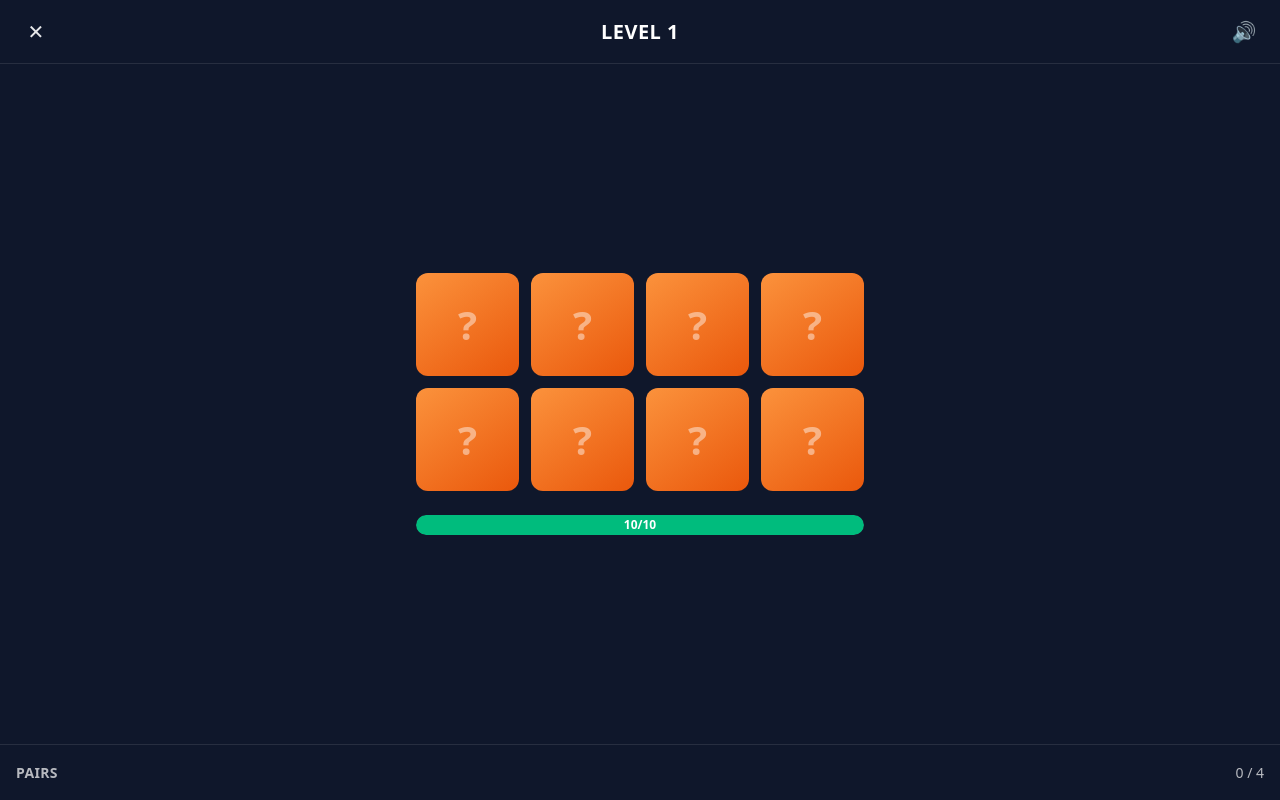
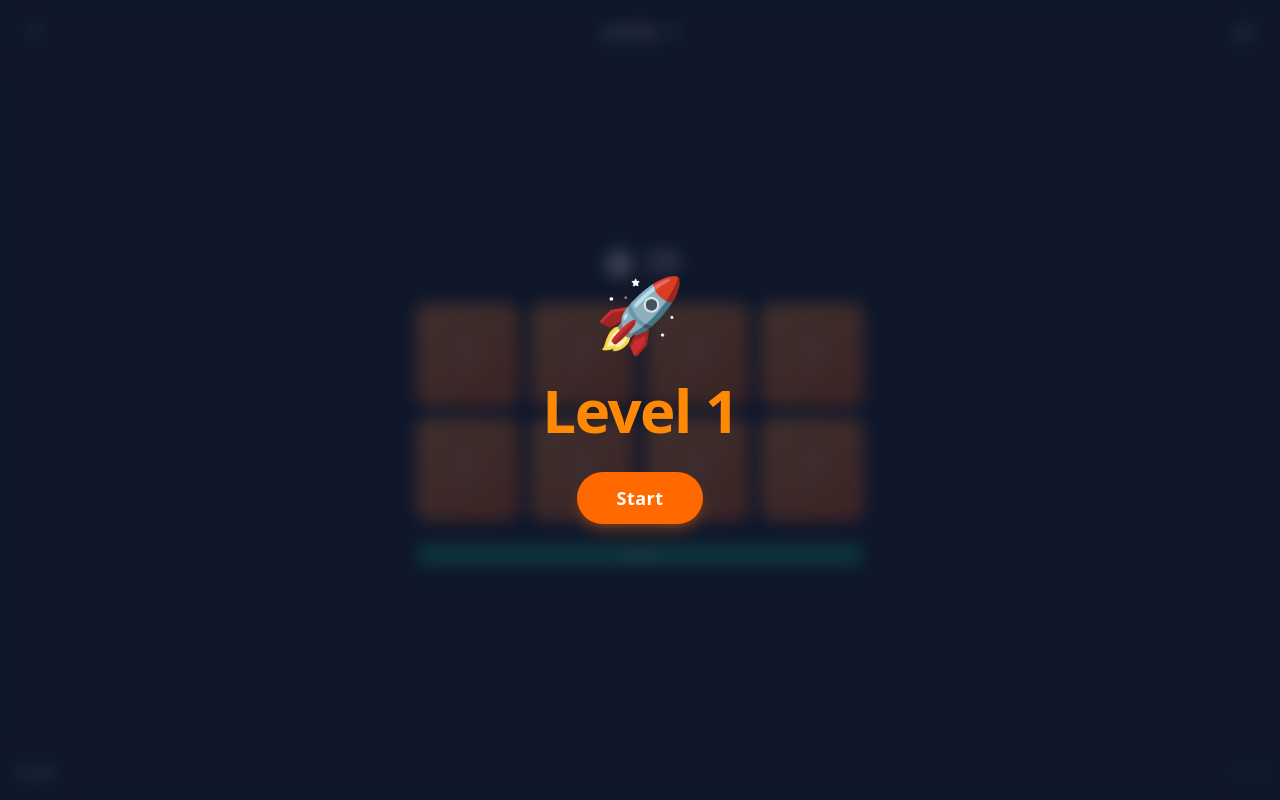
Before and after one commit to nicodevs/memory-match, a Vue app: page / in a window 1280 px wide. Both pictures are taken after a click on the button "PLAY". Built offline with nearby package versions, Linux system fonts and the light colour scheme.

Commit message:
Add per-level start screen and countdown timer

```diff
--- /dev/null
+++ b/src/components/GameTimer.vue
@@ -0,0 +1,17 @@
+<script setup lang="ts">
+import { computed } from 'vue'
+
+const props = defineProps<{ seconds: number }>()
+
+const urgent = computed(() => props.seconds <= 5)
+</script>
+
+<template>
+  <div
+    class="flex items-center gap-2 text-3xl font-black tabular-nums transition-colors"
+    :class="urgent ? 'text-red-500' : 'text-white'"
+  >
+    <span>⏱️</span>
+    <span>{{ seconds }}</span>
+  </div>
+</template>
--- a/src/composables/useGame.ts
+++ b/src/composables/useGame.ts
@@ -148,5 +148,6 @@ export function useGame() {
     startLevel,
     restart,
     flip,
+    endGame,
   }
 }
--- /dev/null
+++ b/src/composables/useTimer.ts
@@ -0,0 +1,45 @@
+import { onScopeDispose, ref } from 'vue'
+
+/**
+ * A second-resolution countdown.
+ *
+ * `start` (re)begins the count from `seconds`; `stop` freezes it in place,
+ * keeping the current `remaining` value. When the count reaches 0 it stops and
+ * invokes the expiry callback once.
+ */
+export function useTimer() {
+  const remaining = ref(0)
+  const running = ref(false)
+  let handle: ReturnType<typeof setInterval> | undefined
+
+  function clear() {
+    if (handle !== undefined) {
+      clearInterval(handle)
+      handle = undefined
+    }
+  }
+
+  /** Freeze the countdown where it is. */
+  function stop() {
+    running.value = false
+    clear()
+  }
+
+  function start(seconds: number, onExpire?: () => void) {
+    clear()
+    remaining.value = seconds
+    running.value = true
+    handle = setInterval(() => {
+      remaining.value--
+      if (remaining.value <= 0) {
+        remaining.value = 0
+        stop()
+        onExpire?.()
+      }
+    }, 1000)
+  }
+
+  onScopeDispose(clear)
+
+  return { remaining, running, start, stop }
+}
--- a/src/constants.ts
+++ b/src/constants.ts
@@ -38,6 +38,11 @@ export function levelSize(level: number): LevelSize {
   return LEVEL_SIZES[level - 1] ?? DEFAULT_LEVEL_SIZE
 }
 
+/** Countdown length (seconds) for a level: 20s at level 1, +10s each level. */
+export function levelDuration(level: number): number {
+  return (level + 1) * 10
+}
+
 /** Starting health, and the denominator shown in the HP bar. */
 export const MAX_HP = 10
 
--- a/src/screens/GameScreen.vue
+++ b/src/screens/GameScreen.vue
@@ -1,12 +1,17 @@
 <script setup lang="ts">
+import { computed, ref, watch } from 'vue'
 import GameBoard from '@/components/GameBoard.vue'
 import GameLayout from '@/components/GameLayout.vue'
+import GameTimer from '@/components/GameTimer.vue'
 import HpBar from '@/components/HpBar.vue'
 import IconButton from '@/components/IconButton.vue'
+import StartOverlay from './StartOverlay.vue'
 import VictoryOverlay from './VictoryOverlay.vue'
 import GameOverOverlay from './GameOverOverlay.vue'
 import { useGame } from '@/composables/useGame'
 import { useSound } from '@/composables/useSound'
+import { useTimer } from '@/composables/useTimer'
+import { levelDuration } from '@/constants'
 
 const emit = defineEmits<{ close: [] }>()
 
@@ -23,14 +28,42 @@ const {
   startLevel,
   restart,
   flip,
+  endGame,
 } = useGame()
 const { enabled: soundOn, toggle: toggleSound } = useSound()
+const { remaining, start: startTimer, stop: stopTimer } = useTimer()
+
+/** Whether the current level's play (and its timer) has begun. */
+const started = ref(false)
 
 startLevel(1)
 
+// Show the level's full duration behind the Start overlay; the live countdown
+// takes over once play begins.
+const seconds = computed(() => (started.value ? remaining.value : levelDuration(level.value)))
+
+// The timer begins when the Start overlay finishes fading out.
+function beginLevel() {
+  started.value = true
+  startTimer(levelDuration(level.value), endGame)
+}
+
 function nextLevel() {
+  stopTimer()
   startLevel(level.value + 1)
+  started.value = false
 }
+
+function retry() {
+  stopTimer()
+  restart()
+  started.value = false
+}
+
+// Freeze the timer when the level is won or lost mid-countdown.
+watch([won, isOver], ([hasWon, over]) => {
+  if (hasWon || over) stopTimer()
+})
 </script>
 
 <template>
@@ -44,6 +77,7 @@ function nextLevel() {
     </template>
 
     <div class="flex w-full flex-col items-center gap-6">
+      <GameTimer :seconds="seconds" />
       <GameBoard :cards="cards" :cols="cols" @flip="flip" />
       <HpBar :hp="hp" :max="maxHp" />
     </div>
@@ -54,6 +88,7 @@ function nextLevel() {
     </template>
   </GameLayout>
 
+  <StartOverlay v-if="!started && !won && !isOver" :level="level" @start="beginLevel" />
   <VictoryOverlay v-if="won" @continue="nextLevel" />
-  <GameOverOverlay v-if="isOver" @retry="restart" />
+  <GameOverOverlay v-if="isOver" @retry="retry" />
 </template>
--- /dev/null
+++ b/src/screens/StartOverlay.vue
@@ -0,0 +1,30 @@
+<script setup lang="ts">
+import { ref } from 'vue'
+import BaseButton from '@/components/BaseButton.vue'
+
+defineProps<{ level: number }>()
+const emit = defineEmits<{ start: [] }>()
+
+const leaving = ref(false)
+
+function dismiss() {
+  leaving.value = true
+}
+
+// Begin the level only once the fast fade-out has finished.
+function onFaded() {
+  if (leaving.value) emit('start')
+}
+</script>
+
+<template>
+  <div
+    class="fixed inset-0 z-10 flex flex-col items-center justify-center gap-8 bg-slate-900/80 px-6 text-center backdrop-blur-sm transition-opacity duration-200 ease-out"
+    :class="leaving ? 'pointer-events-none opacity-0' : 'opacity-100'"
+    @transitionend="onFaded"
+  >
+    <div class="text-7xl">🚀</div>
+    <h2 class="text-5xl font-black tracking-tight text-orange-400 sm:text-6xl">Level {{ level }}</h2>
+    <BaseButton @click="dismiss">Start</BaseButton>
+  </div>
+</template>
```
